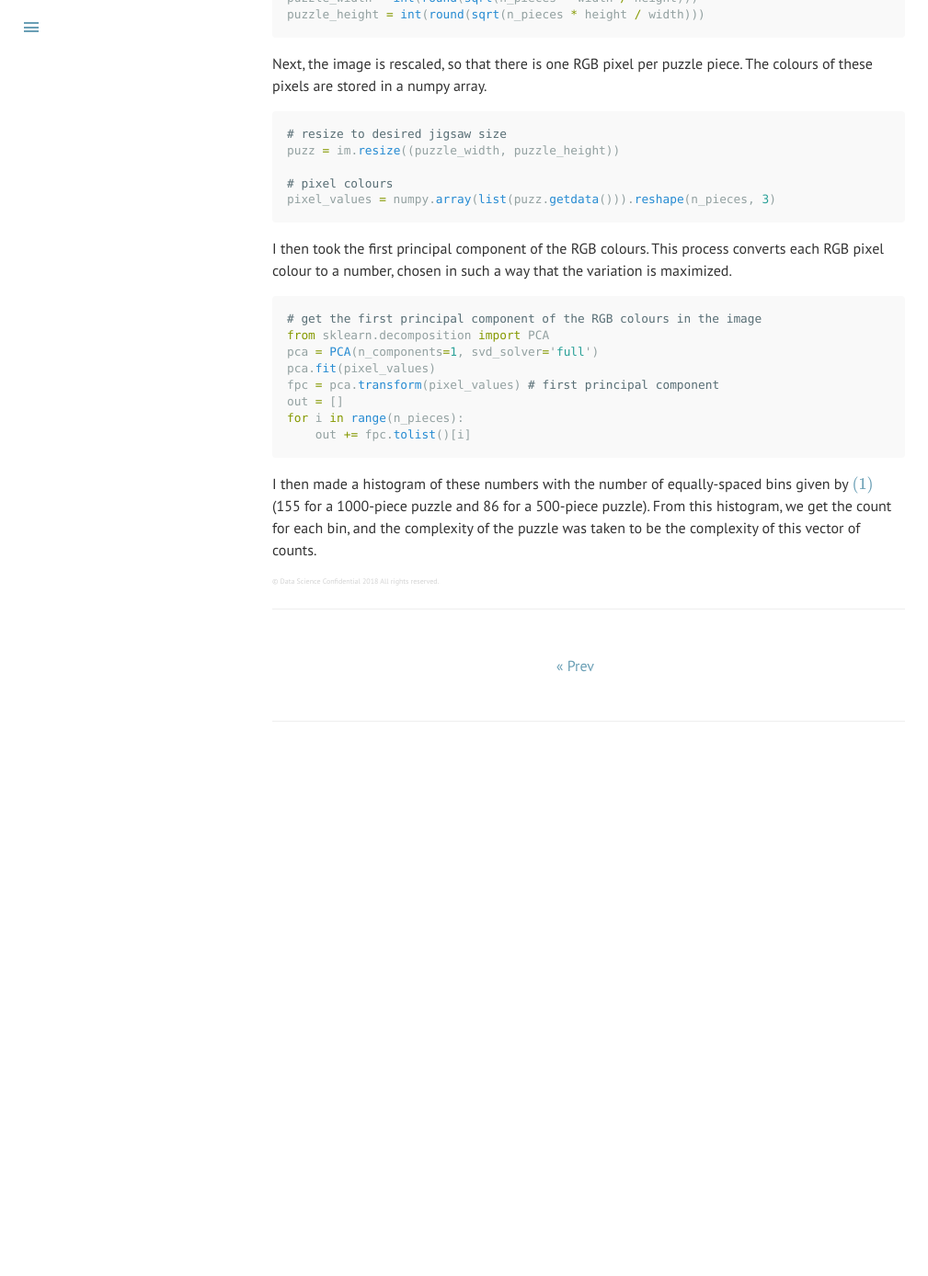
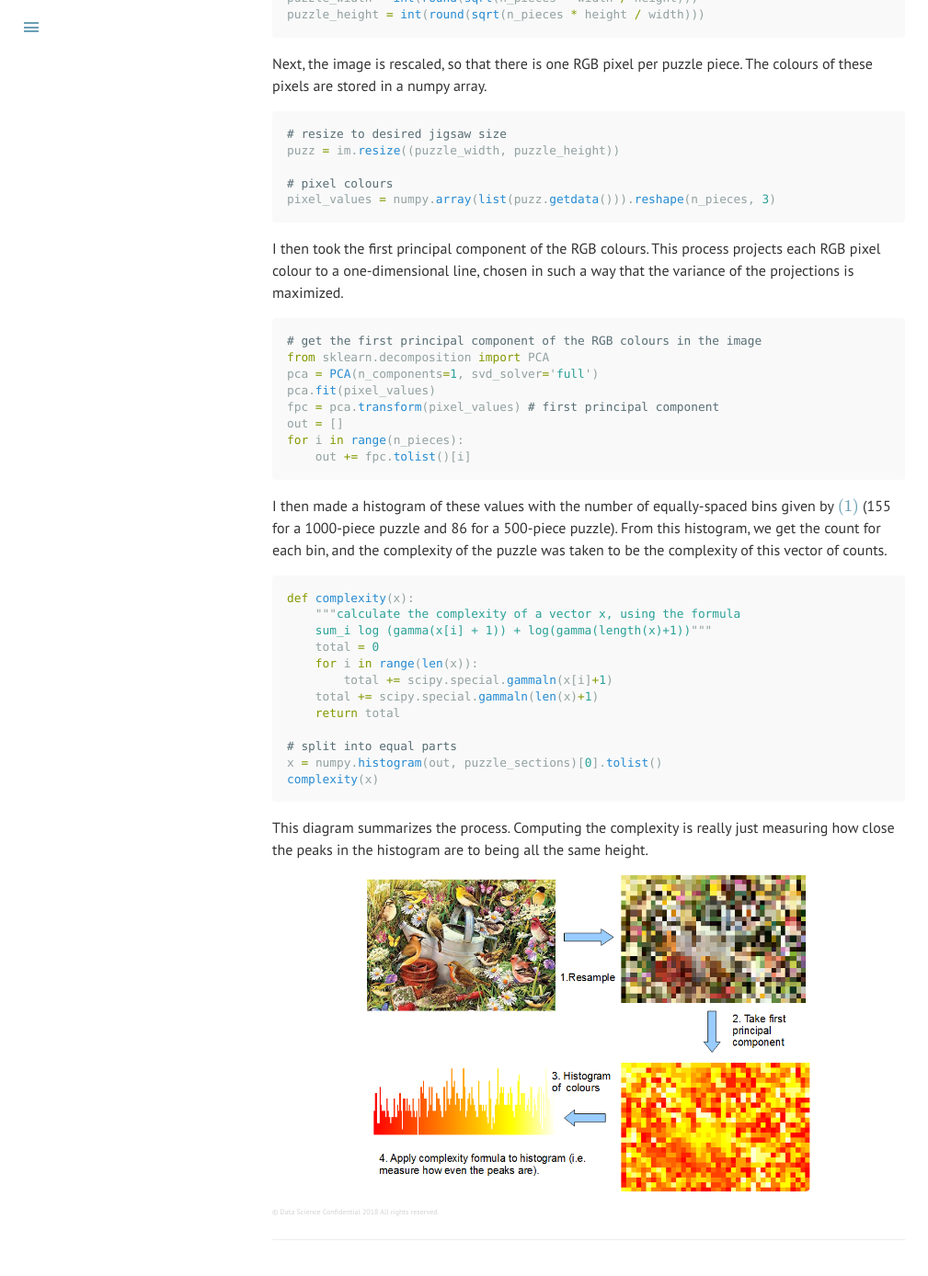
Before and after one commit to datascienceconfidential/datascienceconfidential.github.io, a Jekyll site: the page built from _posts/2018-02-07-jigsaw-equation.md, in a window 1280 px wide and 1400 px high, scrolled down 5503 px. Shown: the top 1388 px of the window at 92% size, without its empty margins (0-1009 px from the left). Built offline with Jekyll 4.4.1, drawn with Linux system fonts in a browser that asks for light colours; formulas are drawn with MathJax 3; comment, search, counter and statistics services are not loaded; before the commit the page ends 6353 px from its top, so only the background shows below that; some of the changed text lies outside the part shown.

Commit message:
Added slide

````diff
--- a/_posts/2018-02-07-jigsaw-equation.md
+++ b/_posts/2018-02-07-jigsaw-equation.md
@@ -120,7 +120,7 @@ Having determined what a good jigsaw puzzle ought to look like, I wanted to sear
 
 ### Step 1: Find some puzzles
 
-After some searching, I found a mail order site, <a href="https://www.jigsawpuzzlesdirect.co.uk/">Jigsaw Puzzles Direct/</a>, with a convenient page listing all of their jigsaw puzzles, with links to images. I am new to web scraping, but this seemed like a good place to start. I used the following code to make a list of links to all of the images.
+After some searching, I found a mail order site, <a href="https://www.jigsawpuzzlesdirect.co.uk/">Jigsaw Puzzles Direct</a>, with a convenient page listing all of their jigsaw puzzles, with links to images. I am new to web scraping, but this seemed like a good place to start. I used the following code to make a list of links to all of the images.
 
 ```python
 import re
@@ -171,7 +171,7 @@ puzz = im.resize((puzzle_width, puzzle_height))
 pixel_values = numpy.array(list(puzz.getdata())).reshape(n_pieces, 3)
 ```
 
-I then took the first principal component of the RGB colours. This process converts each RGB pixel colour to a number, chosen in such a way that the variation is maximized.
+I then took the first principal component of the RGB colours. This process projects each RGB pixel colour to a one-dimensional line, chosen in such a way that the variance of the projections is maximized.
 
 ```python
 # get the first principal component of the RGB colours in the image
@@ -184,4 +184,24 @@ for i in range(n_pieces):
     out += fpc.tolist()[i]
 ```
 
-I then made a histogram of these numbers with the number of equally-spaced bins given by $\eqref{eq:1}$ (155 for a 1000-piece puzzle and 86 for a 500-piece puzzle). From this histogram, we get the count for each bin, and the complexity of the puzzle was taken to be the complexity of this vector  of counts.
+I then made a histogram of these values with the number of equally-spaced bins given by $\eqref{eq:1}$ (155 for a 1000-piece puzzle and 86 for a 500-piece puzzle). From this histogram, we get the count for each bin, and the complexity of the puzzle was taken to be the complexity of this vector of counts.
+
+```python
+def complexity(x):
+    """calculate the complexity of a vector x, using the formula
+    sum_i log (gamma(x[i] + 1)) + log(gamma(length(x)+1))"""
+    total = 0
+    for i in range(len(x)):
+        total += scipy.special.gammaln(x[i]+1)
+    total += scipy.special.gammaln(len(x)+1)
+    return total
+
+# split into equal parts
+x = numpy.histogram(out, puzzle_sections)[0].tolist()
+complexity(x)
+```
+This diagram summarizes the process. Computing the complexity is really just measuring how close the peaks in the histogram are to being all the same height.
+
+<div style="width:70%; margin:0 auto;">
+ <img src="/blog/images/2018-02/slide1.png" />
+</div>
````
